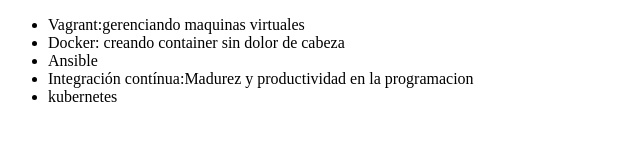
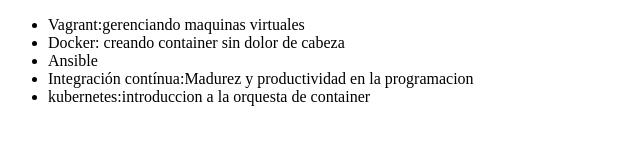
Before and after one commit to EdsonArviri/clase-git-alura, a plain HTML site: page index.html in a window 1280 px wide. Shown: the whole page, without its empty margins (0-640 px from the left). Drawn offline with Linux system fonts and the light colour scheme.

Commit message:
Modificando el nombre del curso Kubernetes

```diff
--- a/index.html
+++ b/index.html
@@ -12,7 +12,7 @@
         <li>Docker: creando container sin dolor de cabeza</li>
         <li>Ansible</li>
         <li>Integración contínua:Madurez y productividad en la programacion</li>
-        <li>kubernetes</li>
+        <li>kubernetes:introduccion a la orquesta de container</li>
     </ul>
 </body>
 </html>
```
